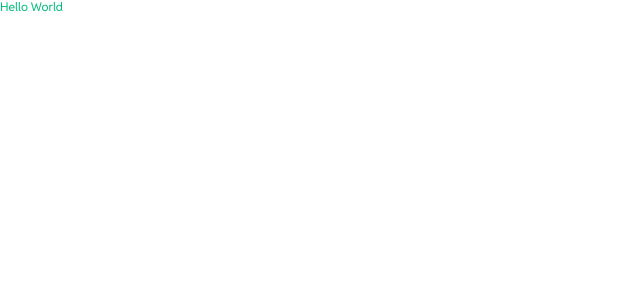
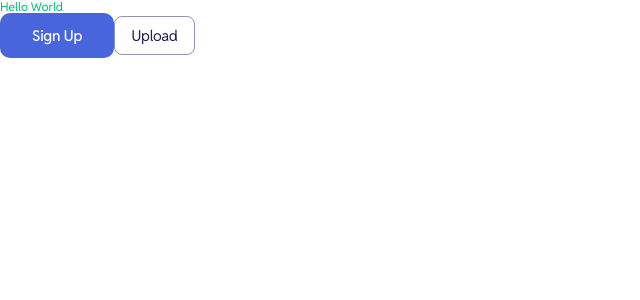
Before and after one commit to Shahzeb-Abro/mood-tracker-app, a React (Vite) app: page / in a window 1280 px wide. Shown: the top 300 px of the page, without its empty margins (0-640 px from the left). Built offline with nearby package versions, Linux system fonts and the light colour scheme.

Commit message:
Added button and its variants

```diff
--- a/src/App.jsx
+++ b/src/App.jsx
@@ -1,5 +1,13 @@
+import { Button } from "./components";
+
 function App() {
-  return <h1 className="text-preset-9 text-emerald-500">Hello World</h1>;
+  return (
+    <div>
+      <h1 className="text-preset-9 text-emerald-500">Hello World</h1>
+      <Button label="Sign Up" />
+      <Button label="Upload" variant="secondary" />
+    </div>
+  );
 }
 
 export default App;
--- /dev/null
+++ b/src/components/index.js
@@ -0,0 +1,3 @@
+import { Button } from "./ui/button";
+
+export { Button };
--- /dev/null
+++ b/src/components/ui/button/index.jsx
@@ -0,0 +1,19 @@
+export const Button = ({
+  variant = "primary",
+  label = "",
+  className,
+  ...props
+}) => {
+  const variants = {
+    primary:
+      "text-preset-7 font-medium py-3 px-8 rounded-[10px] bg-blue-600 text-neutral-0 hover:bg-blue-700 focus:outline-none focus:ring-2 focus:ring-blue-700 focus:ring-offset-2 transition-all",
+    secondary:
+      "text-preset-7 text-neutral-900 px-4 py-2 rounded-[8px] border border-neutral-300 hover:border-neutral-900 focus:outline-none focus:ring-2 focus:ring-blue-700 focus:ring-offset-2 transition-all",
+  };
+
+  return (
+    <button className={`${variants[variant]} ${className}`} {...props}>
+      {label}
+    </button>
+  );
+};
```
